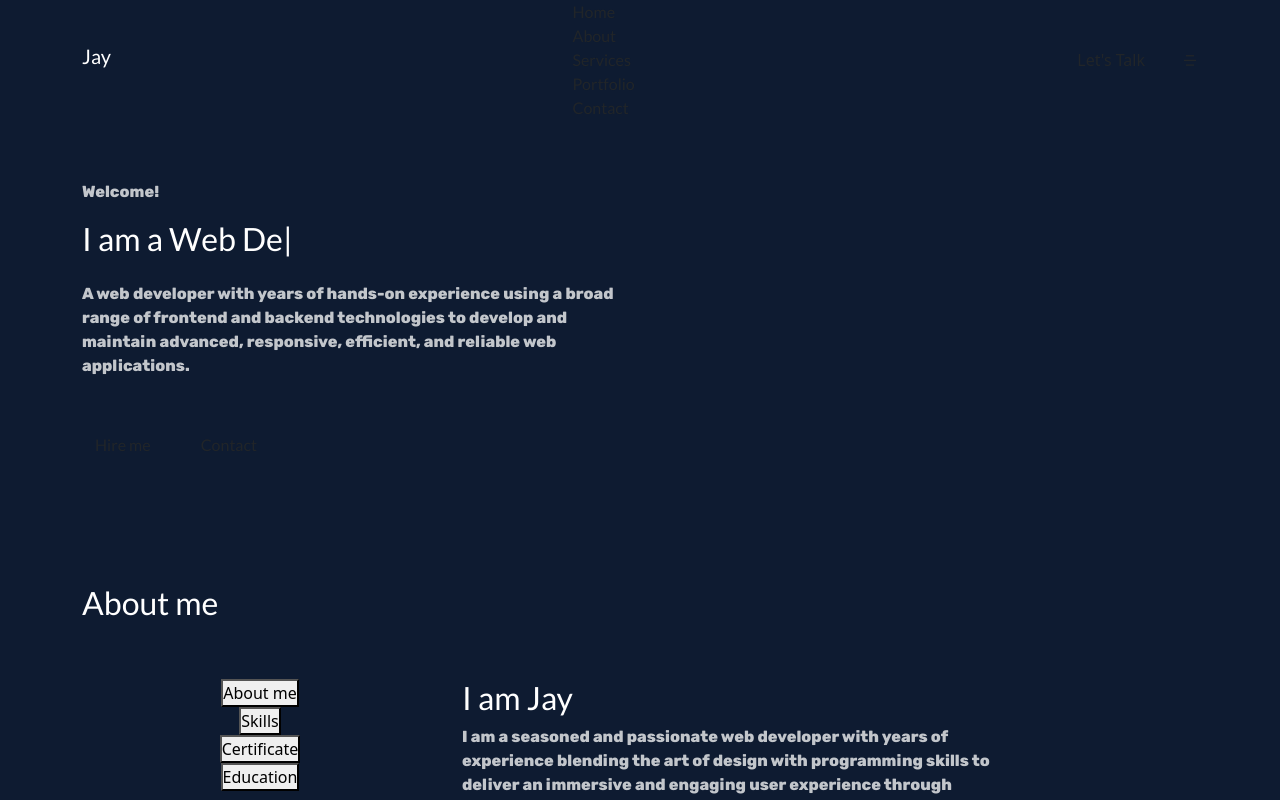
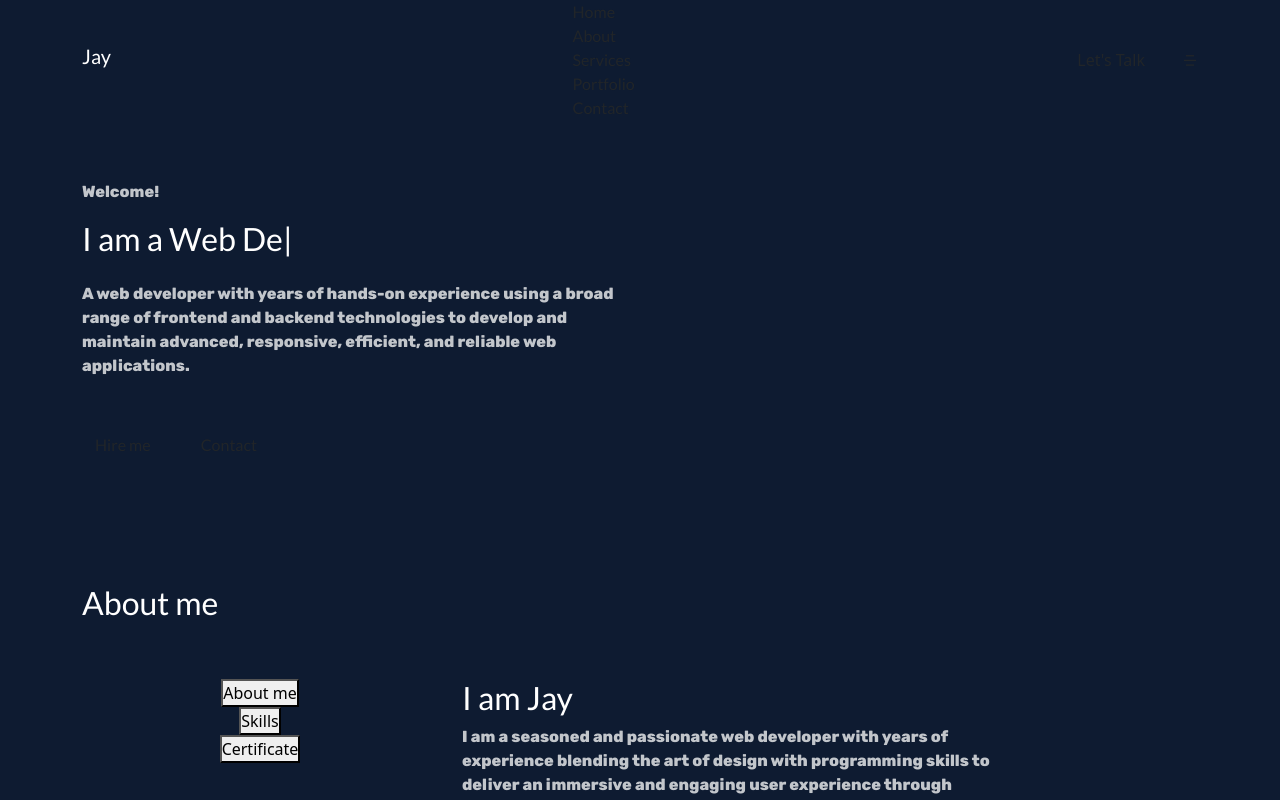
Before and after one commit to JamiuKolawole04/portfolio-in-react, a React (Create React App) app: page / in a window 1280 px wide. Shown: the top 800 px of the page. Built offline with nearby package versions, Linux system fonts and the light colour scheme.

Commit message:
making changes

```diff
--- a/src/components/About.jsx
+++ b/src/components/About.jsx
@@ -1,7 +1,7 @@
 import { useState } from "react";
 import { Container, Col, Row } from "reactstrap";
 
-import { Education } from "./Education";
+// import { Education } from "./Education";
 import { Skills } from "./Skills";
 import { Award } from "./Award";
 // import img1 from "../asset/images/img-1.png";
@@ -37,12 +37,12 @@ export const About = () => {
                                 className={`about__btn ${aboutFilter === "AWARD" ? "about__btn-active" : ""}`}
                                 onClick={() => setAboutFilter("AWARD")}
                             >Certificate</button>
-                            <button
+                            {/* <button
                                 className={`about__btn ${aboutFilter === "EDUCATION" ? "about__btn-active" : ""}`}
                                 onClick={() => setAboutFilter("EDUCATION")}
                             >
                                 Education
-                            </button>
+                            </button> */}
 
 
                         </div>
@@ -62,7 +62,7 @@ export const About = () => {
                                     <div className="social__links">
                                         <h6>Connect with me:</h6>
                                         <span><a href="https://m.me/kolawole.jamiu.33" target="_blank" rel="noreferrer"><i className="ri-facebook-line"></i></a></span>
-                                        <span><a href="https://www.linkedin.com/in/jamiu-kolawole-25a85a201" target="_blank" rel="noreferrer"><i className="ri-linkedin-line"></i></a></span>
+                                        <span><a href="www.linkedin.com/in/jamiu-kolawole-25a85a201" target="_blank" rel="noreferrer"><i className="ri-linkedin-line"></i></a></span>
                                         <span><a href="https://github.com/JamiuKolawole04" target="_blank" rel="noreferrer"><i className="ri-github-line"></i></a></span>
                                         {/* <span><a href="#" target="_blank" rel="noreferrer"><i className="ri-instagram-line"></i></a></span> */}
                                     </div>
@@ -70,9 +70,9 @@ export const About = () => {
                             </div>
                         }
 
-                        {
+                        {/* {
                             aboutFilter === "EDUCATION" && <Education />
-                        }
+                        } */}
 
                         {
                             aboutFilter === "SKILLS" && <Skills />
--- a/src/styles/about.css
+++ b/src/styles/about.css
@@ -6,7 +6,7 @@
 .about__btn {
     width: 100%;
     border: none;
-    padding: 16px;
+    padding: 28px;
     color: var(--white);
     background: transparent;
     border-bottom: 1px solid var(--col-puple-one);
```
